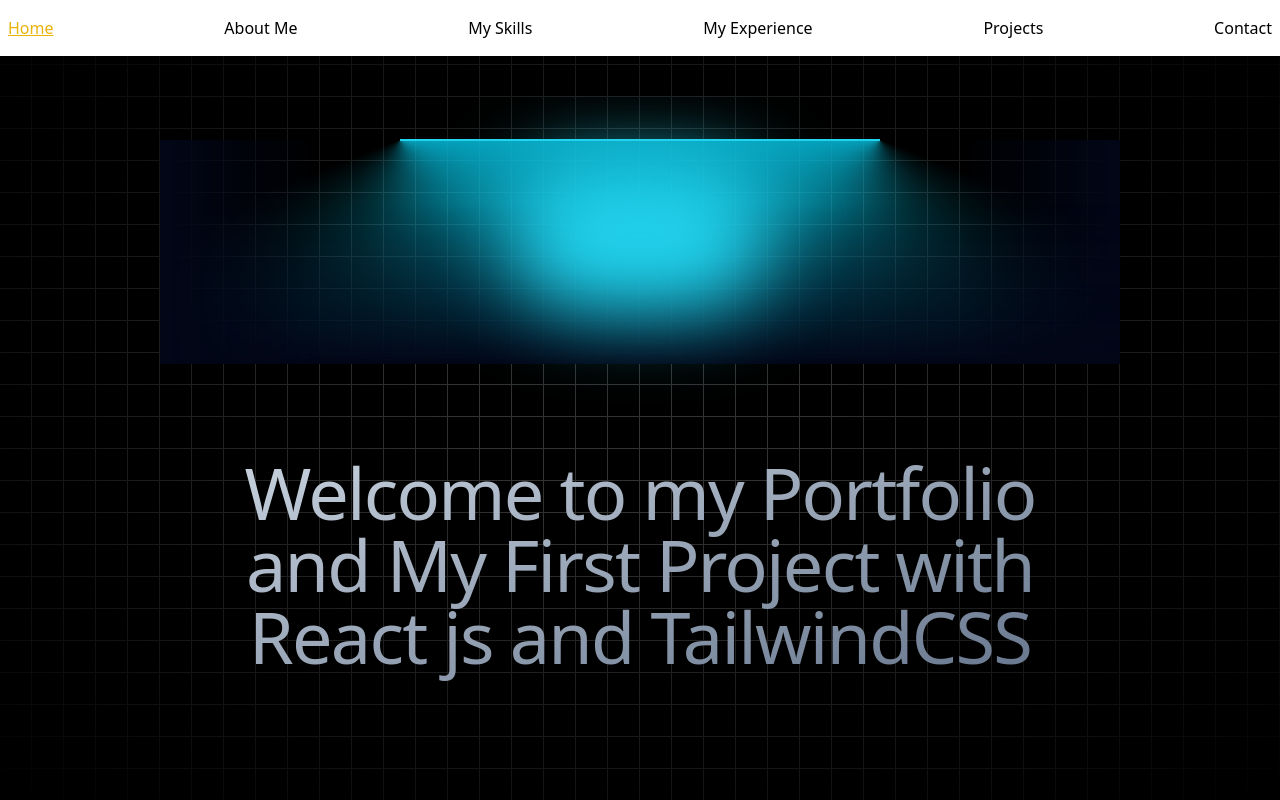
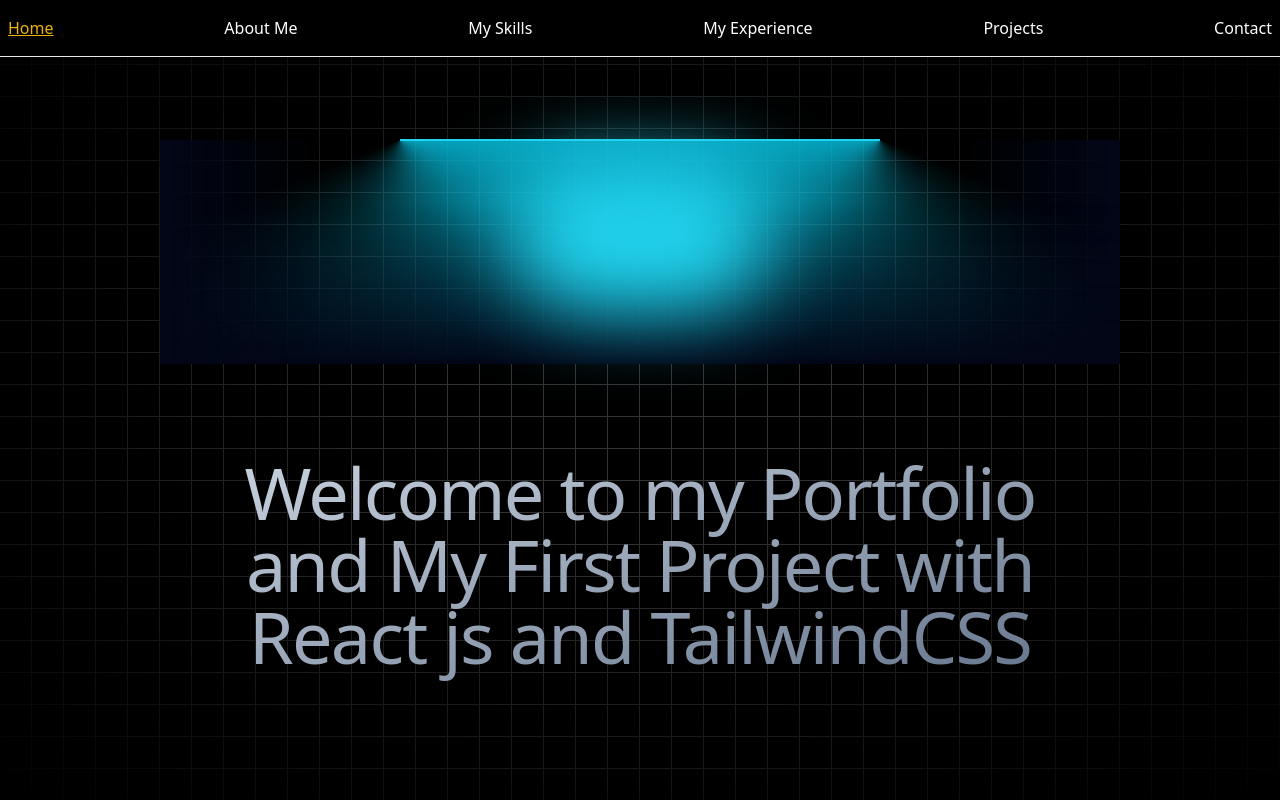
Before and after one commit to ahmedghounami/Portfolio, a React (Vite) app: page / in a window 1280 px wide. Built offline with nearby package versions, Linux system fonts and the light colour scheme.

Commit message:
some changes

```diff
--- a/src/contaners/nav.jsx
+++ b/src/contaners/nav.jsx
@@ -46,7 +46,7 @@
   }, [containerRef]);
 
   return (
-    <div className="fixed top-0 left-0 w-screen bg-white shadow-md z-50 p-2">
+    <div className="fixed top-0 left-0 w-screen border-b text-white bg-black shadow-md z-50 p-2">
       <div className="flex justify-between items-center">
         <a
           href="#"
```
